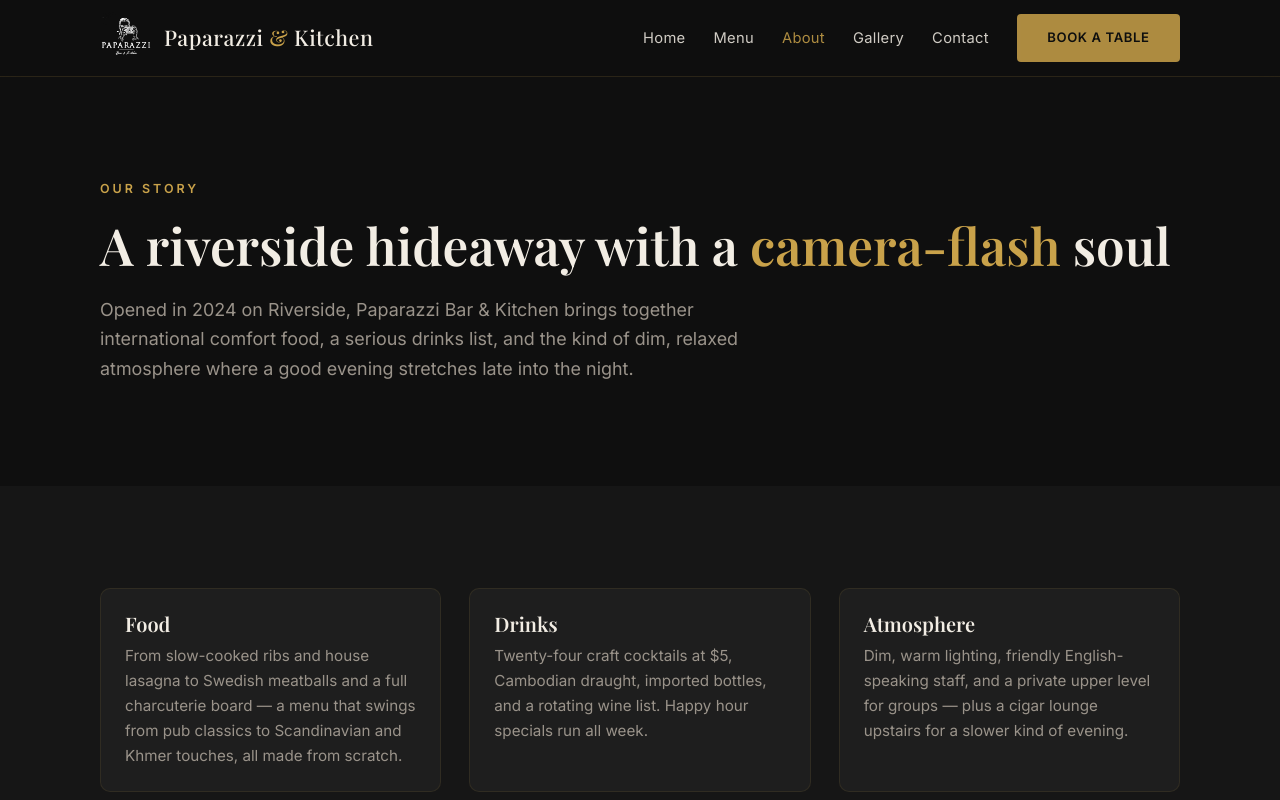
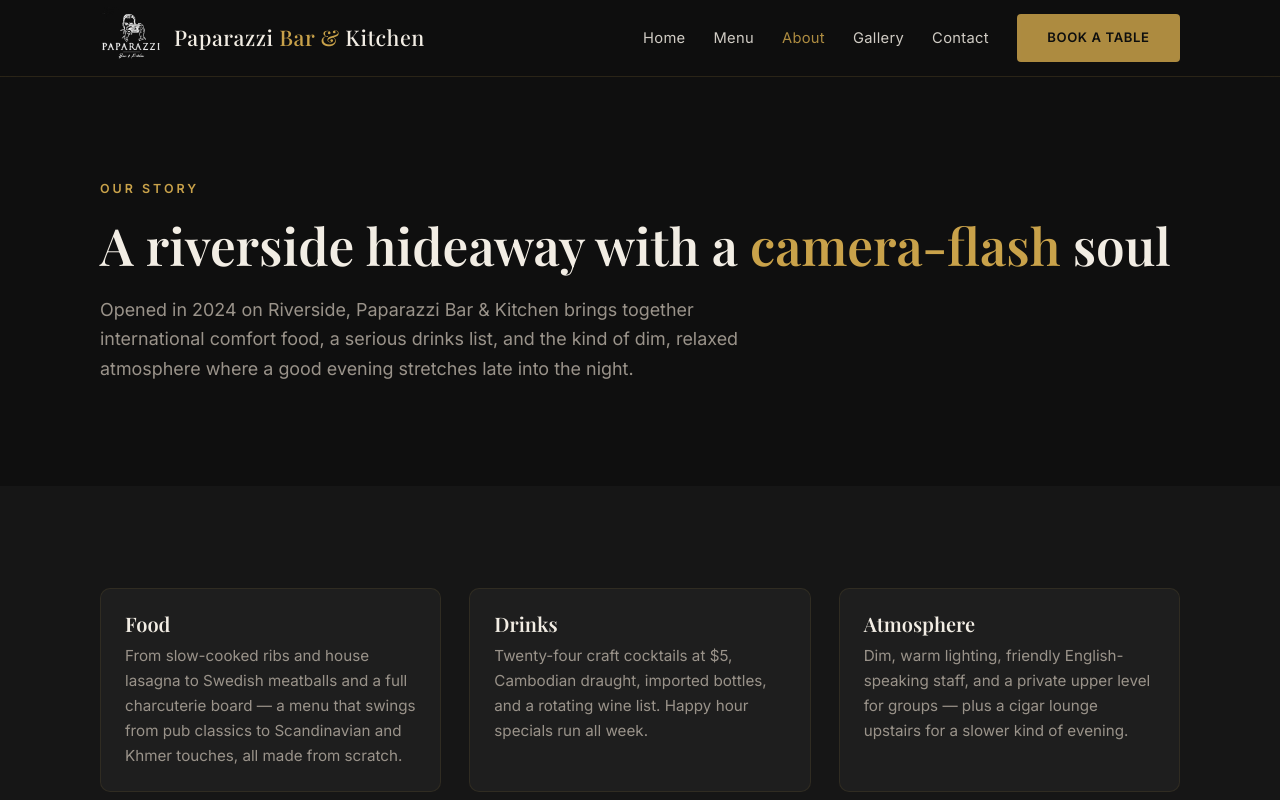
Before and after one commit to pivotpointstrat/paparazzi-bar-kitchen, a plain HTML site: page about.html in a window 1280 px wide. Shown: the top 800 px of the page. Drawn offline with nearby package versions, Linux system fonts and the light colour scheme.

Commit message:
Larger logo icon + logo text 'Paparazzi Bar & Kitchen'

```diff
--- a/about.html
+++ b/about.html
@@ -15,7 +15,7 @@
     <div class="wrap">
       <a class="logo" href="/">
         <img src="images/paparazzi-logo-white.png" alt="Paparazzi Bar & Kitchen" />
-        <span class="logo-word">Paparazzi <span class="amp">&amp;</span> Kitchen</span>
+        <span class="logo-word">Paparazzi <span class="amp">Bar &amp;</span> Kitchen</span>
       </a>
       <nav>
         <a href="/">Home</a>
--- a/style.css
+++ b/style.css
@@ -58,7 +58,7 @@ h1, h2, h3, h4 { font-family: var(--serif); font-weight: 600; line-height: 1.15;
 }
 .site-header .wrap { display: flex; align-items: center; justify-content: space-between; height: 76px; }
 .logo { display: flex; align-items: center; gap: 12px; }
-.logo img { height: 52px; width: auto; }
+.logo img { height: 62px; width: auto; }
 .logo-word { font-family: var(--serif); font-size: 1.35rem; letter-spacing: .5px; color: var(--paper); }
 .logo-word .amp { color: var(--gold); }
 
```
Also changed, not shown: contact.html (+1 -1 lines), gallery.html (+1 -1 lines), index.html (+1 -1 lines), menu.html (+1 -1 lines), reservations.html (+1 -1 lines).
